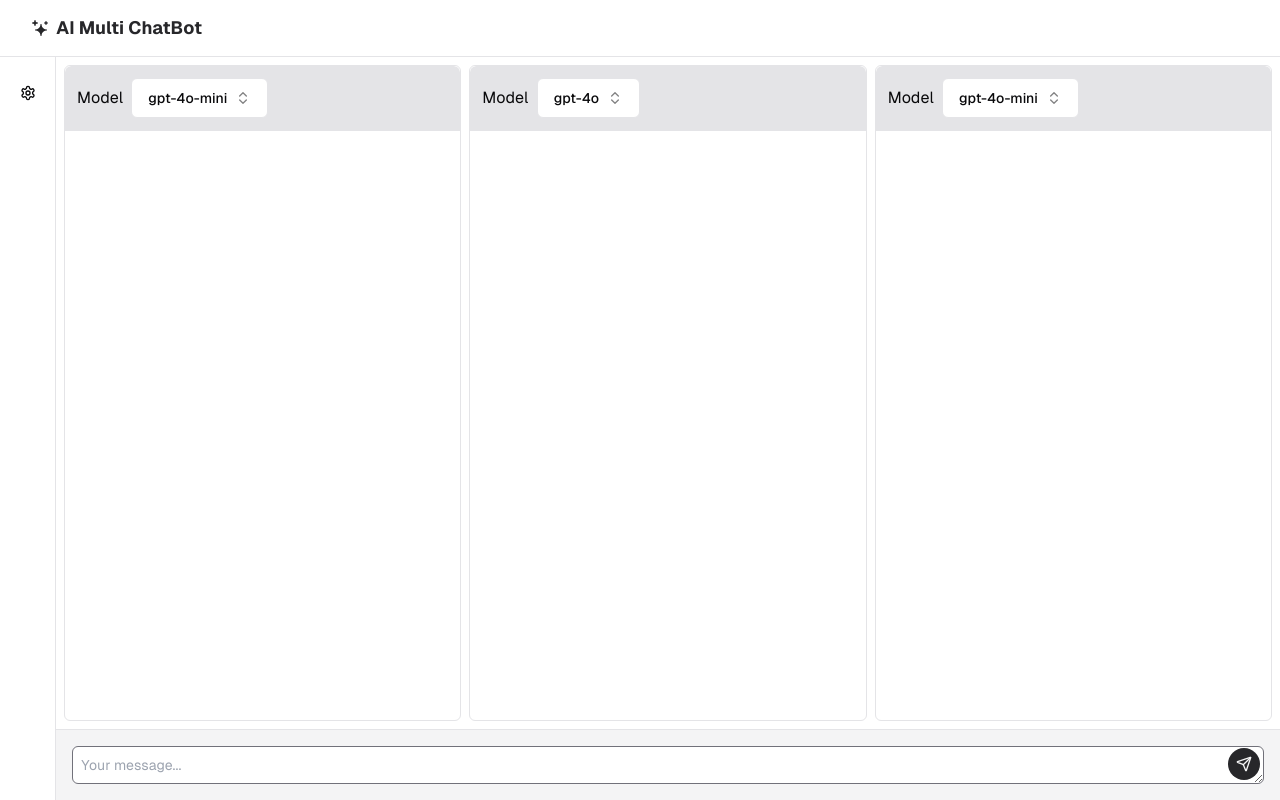
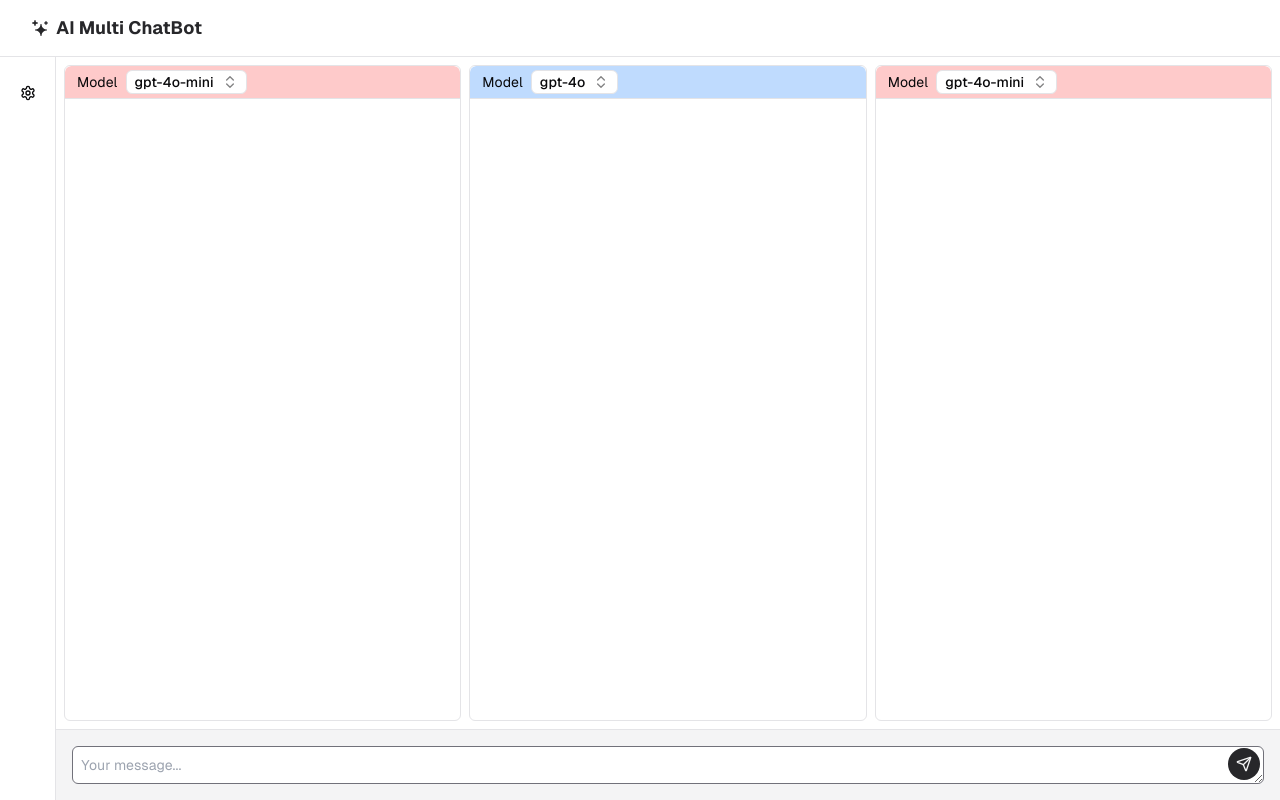
Before and after one commit to ankushagarwal/ai-multi-chat, a Next.js app: page / in a window 1280 px wide. Built offline with nearby package versions, Linux system fonts and the light colour scheme.

Commit message:
Make it pop

```diff
--- a/components/modelselector.tsx
+++ b/components/modelselector.tsx
@@ -39,7 +39,7 @@ export function ModelSelector({
             variant="outline"
             role="combobox"
             aria-expanded={open}
-            className="justify-between"
+            className="justify-between h-6 p-2 m-0"
           >
             {value
               ? modelList.find((model) => model.name === value)?.name
--- a/components/v2chat.tsx
+++ b/components/v2chat.tsx
@@ -31,21 +31,55 @@ interface MessageProps {
 
 const BUFFER_SIZE = 512;
 
+const bgHeaderColors = [
+  'bg-emerald-200',
+  'bg-sky-200',
+  'bg-amber-200',
+  'bg-rose-200',
+  'bg-red-200',
+  'bg-orange-200',
+  'bg-yellow-200',
+  'bg-green-200',
+  'bg-teal-200',
+  'bg-blue-200',
+  'bg-indigo-200',
+  'bg-purple-200',
+  'bg-pink-200',
+];
+
+// Function to hash the model name and return a color
+const getColorFromModelName = (modelName: string) => {
+  let hash = 8;
+  for (let i = 0; i < modelName.length; i++) {
+    hash = modelName.charCodeAt(i) + ((hash << 5) - hash);
+  }
+  const index = Math.abs(hash) % bgHeaderColors.length;
+  return bgHeaderColors[index];
+};
+
 // Sub-components
 const ChatHeader = ({
   modelName,
   isLoading,
   onModelSelect,
-}: ChatHeaderProps) => (
-  <div className="sticky top-0 z-10 shrink-0 min-w-0 min-h-0 border-b">
-    <div className="flex items-center bg-zinc-200 backdrop-blur py-3 pl-3 pr-2 justify-between">
-      <ModelSelector initialValue={modelName} onSelectAction={onModelSelect} />
-      {isLoading && (
-        <LoaderCircle className="animate-spin text-zinc-500 ml-4" />
-      )}
+}: ChatHeaderProps) => {
+  const bgColor = getColorFromModelName(modelName);
+  return (
+    <div className="sticky top-0 z-10 shrink-0 min-w-0 min-h-0 border-b text-sm ">
+      <div
+        className={`flex items-center ${bgColor} backdrop-blur py-1 pl-3 pr-2 justify-between`}
+      >
+        <ModelSelector
+          initialValue={modelName}
+          onSelectAction={onModelSelect}
+        />
+        {isLoading && (
+          <LoaderCircle className="animate-spin text-zinc-500 ml-4" />
+        )}
+      </div>
     </div>
-  </div>
-);
+  );
+};
 
 const Message = ({ content, isUser }: MessageProps) => (
   <div
```
